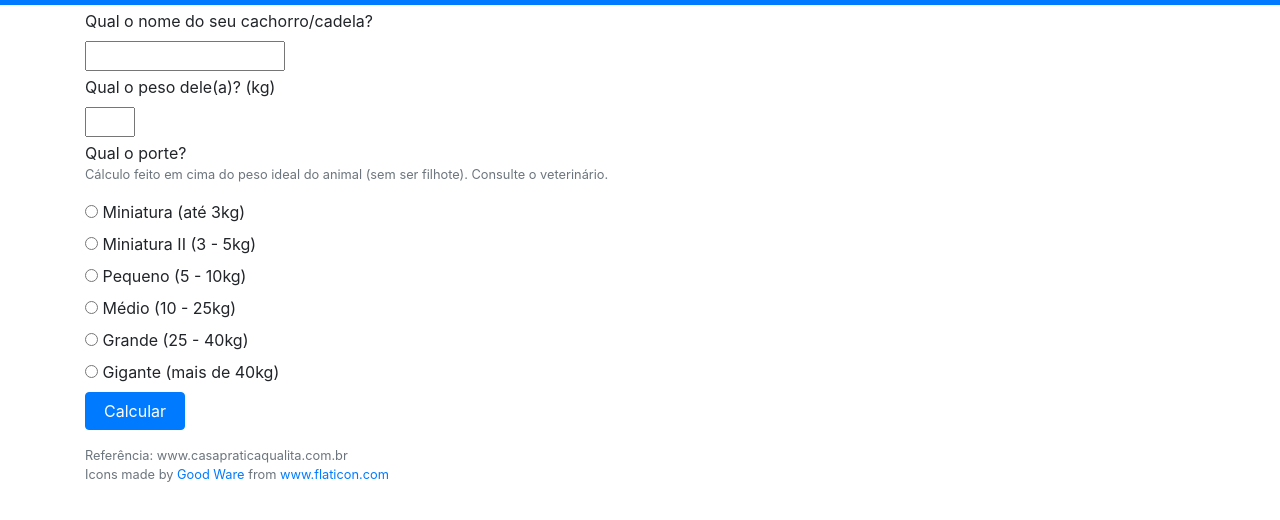
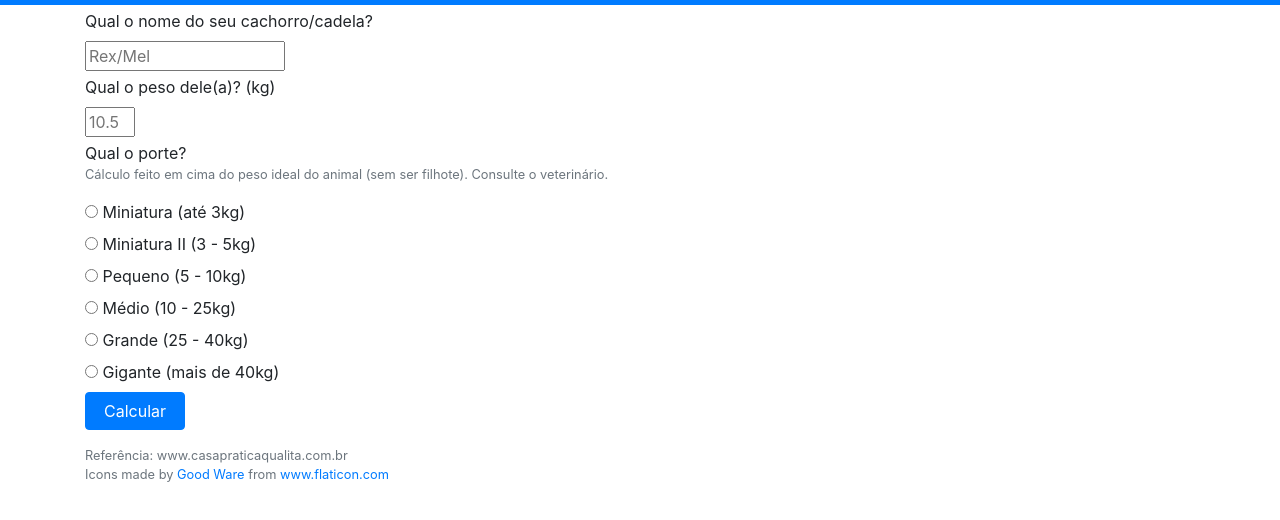
Before and after one commit to line3p/calculadora-de-racao, a plain HTML site: page index.html in a window 1280 px wide. Shown: the part 56-576 px from the top of the page. Drawn offline with nearby package versions, Linux system fonts and the light colour scheme.

Commit message:
adiciona placeholder

```diff
--- a/index.html
+++ b/index.html
@@ -23,10 +23,10 @@
     <div class="container d-flex flex-column">
 
         <label for="nome" class="mt-1">Qual o nome do seu cachorro/cadela?</label>
-        <input type="text" id="nome">
+        <input type="text" id="nome" placeholder="Rex/Mel">
 
         <label for="peso" class="mt-1">Qual o peso dele(a)? (kg)</label>
-        <input type="text" id="peso">
+        <input type="text" id="peso" placeholder="10.5">
 
         <p class="mb-0 mt-1">Qual o porte?</p>
         <p class="text-muted observacao">Cálculo feito em cima do peso ideal do animal (sem ser filhote). Consulte o veterinário.</p>
```
